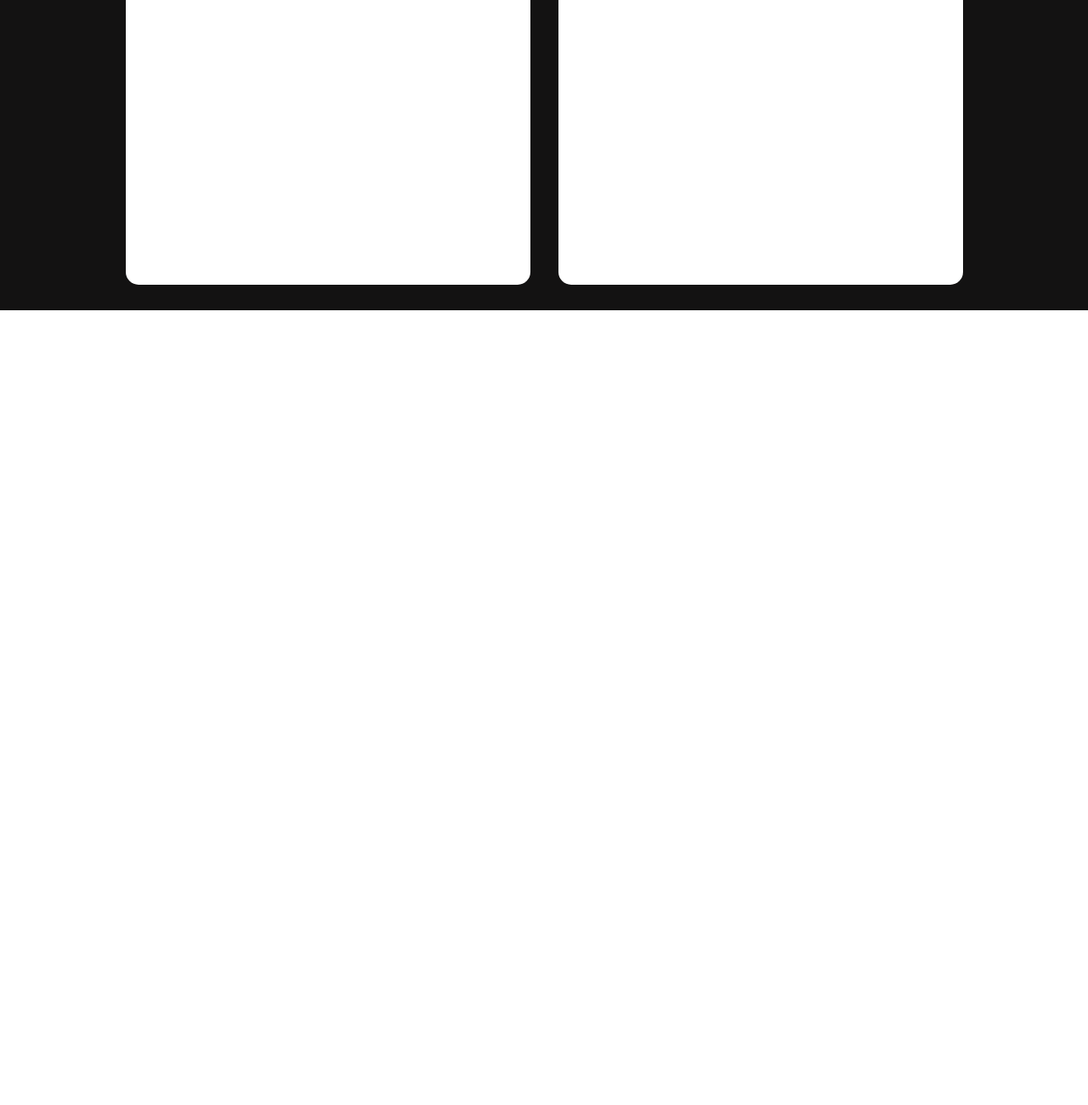
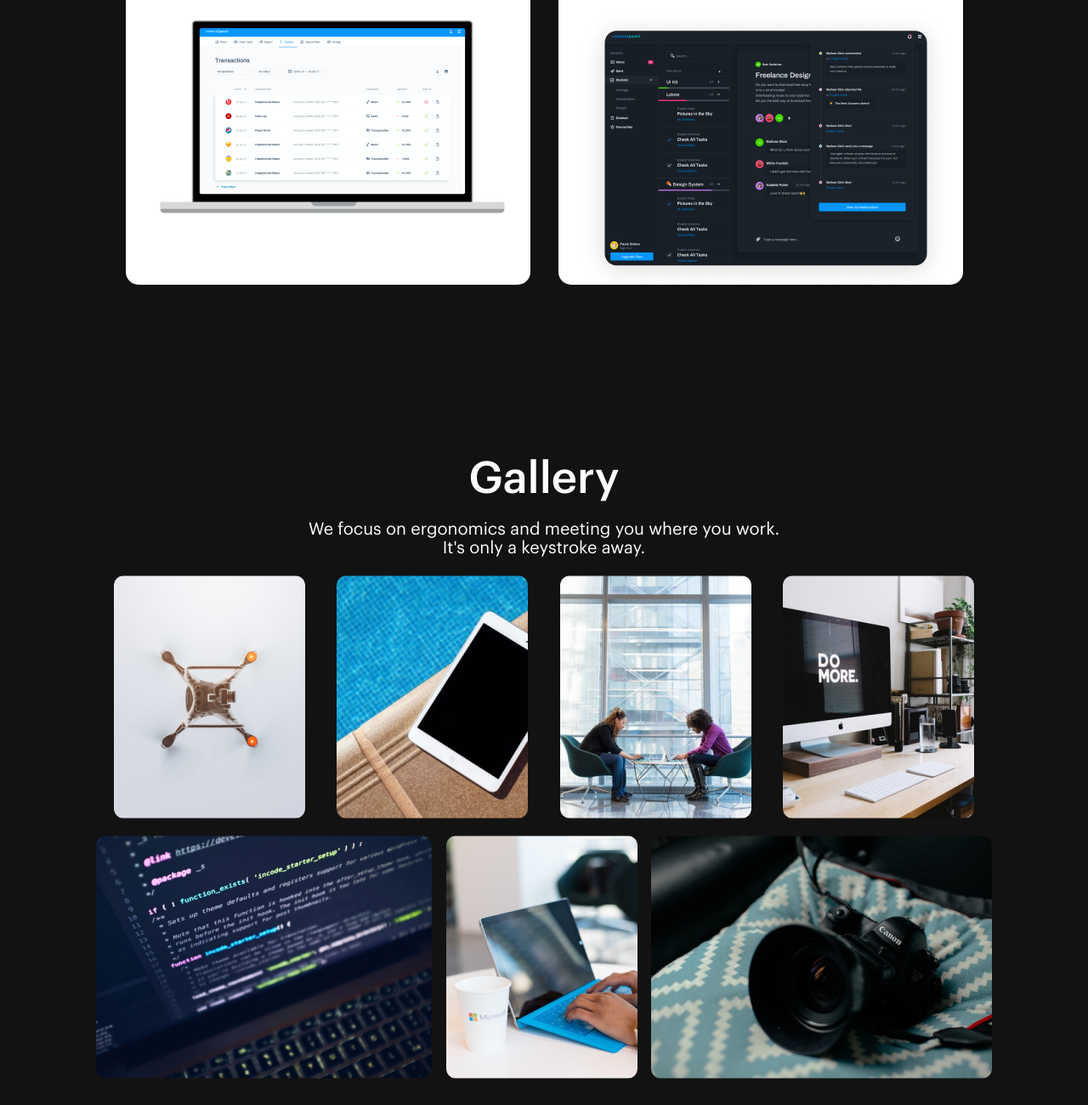
Before and after one commit to drobotilonna/lesson27, a plain HTML site: page index.html in a window 1280 px wide. Shown: the part 1935-3235 px from the top of the page at 85% size. Before the commit the page ends 2300 px from the top, so only its background shows below. Drawn offline with Linux system fonts and the light colour scheme; files whose address does not match are found by name.

Commit message:
homework27

```diff
--- a/index.html
+++ b/index.html
@@ -60,11 +60,34 @@
                 <h2 class="contents-p">Work</h2>
                 <p class="contents-tex">Ever wondered if you're too reliant on a client for work? Slate helps you identify .</p>
                 <a class="contents-button" href="#">Singn Up</a>
+                <img class="mack" src="./Macbook Pro.png" alt="photo">
             </div>
             <div class="contents-blouck">
                 <h2 class="contents-p p">Design with real data</h2>
                 <p class="contents-tex">Ever wondered if you're too reliant on a client for work? Slate helps you identify .</p>
                 <a class="contents-button" href="#">Try For Free</a>
+                <img class="board" src="./Boards Notifications.png" alt="photo">
+            </div>
+        </div>
+
+
+
+        <div class="gallery">
+            <div class="gallery-content">
+                <h2 class="contents-title "> Gallery</h2>
+                <p class="contents-text ">We focus on ergonomics and meeting you where you work. It's only a keystroke away.</p>
+
+
+
+                <div class="gallery-photos">
+                    <img src="./7.png" alt="" class="gallery-photo small" >
+                    <img src="./1-2.png" alt="" class="gallery-photo small">
+                    <img src="./2-2.png" alt="" class="gallery-photo small">
+                    <img src="./3-3.png" alt="" class="gallery-photo small">
+                    <img src="./4.png" alt="" class="gallery-photo small">
+                    <img src="./5.png" alt="" class="gallery-photo">
+                    <img src="./6.png" alt="" class="gallery-photo">
+                </div>
             </div>
         </div>
     </div>
--- a/style.css
+++ b/style.css
@@ -4,12 +4,12 @@ body{
 @font-face{
     font-family: "mini";
     font-weight: 500;
-   src: url(/Users/ilonadrobot/Library/Fonts/GraphikRegular.otf);
+   src: url(./GraphikRegular.otf);
 }
 @font-face{
     font-family: "max";
     font-weight: 700;
-    src: url(/Users/ilonadrobot/Library/Fonts/GraphikRegular.otf);
+    src: url(./GraphikMedium.otf);
 }
 .con{
     max-width: 1000px;
@@ -143,14 +143,14 @@ body{
     color: white;
     font-size: 52px;
     font-family: 'max';
-    font-weight: 500;
+    font-weight: 100;
     margin: 0;
     text-align: center;
 }
 .contents-text{
     color: white;
     font-size: 20px;
-    font-family: 'max';
+    font-family: 'mini';
     font-weight: 500;
     margin: auto;
     text-align: center;
@@ -210,10 +210,58 @@ body{
     margin: 0 auto;
     margin-top: 50px;
 }
-@media (  max-width:1000px) {
+@media ( max-width:1000px) {
     .contents-bloucks{
         display: none;
         display: block;
-       margin-left: 120px;
+
     }
 }
+@media ( max-width:650px) {
+    .contents-bloucks{
+
+
+    }
+}
+.mack{
+    position: relative;
+    left: 40px;
+    top: 30px;
+}
+.board{
+    position: relative;
+    left: 23px;
+    top: 15px;
+}
+
+.gallery{
+    padding-top: 200px;
+    background-color:  rgb(19, 18, 18);
+
+}
+.gallery-photos{
+    display: flex;
+    flex-wrap: wrap;
+    justify-content: space-evenly;
+    align-content: center;
+    min-height: 614px;
+    width: 1087px;
+    margin: 0 auto;
+
+}
+.gallery-photo{
+   border-radius: 12px;
+   margin-top: 20px;
+}
+@media (max-width:1035px) {
+    .gallery-photos{
+        flex-direction: column;
+        align-items: center;
+        flex-wrap: nowrap;
+
+    }
+    .gallery-photo{
+        width: 50%;
+        margin-bottom: 30px;
+    }
+}
```
Also changed, not shown: 1-2.png (added), 2-2.png (added), 3-3.png (added), 4.png (added), 5.png (added), 6.png (added), 7.png (added), Boards Notifications.png (added), Macbook Pro.png (added), Vector.png (added).
